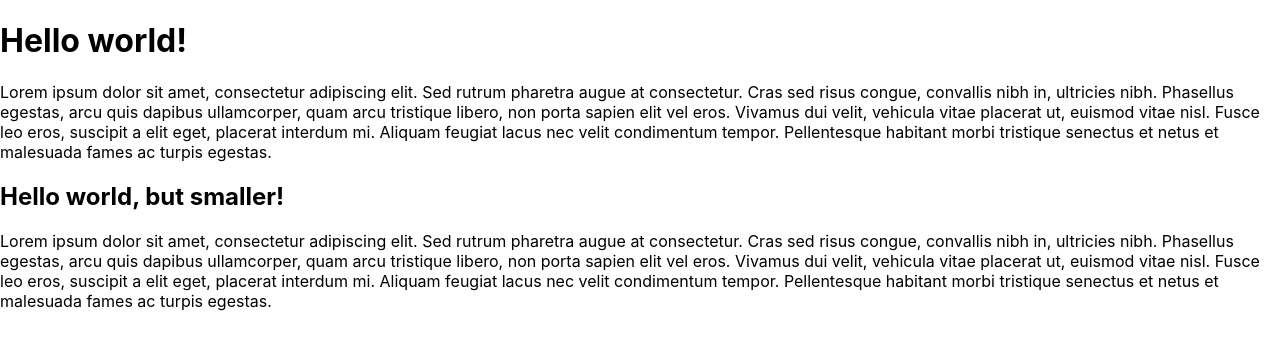
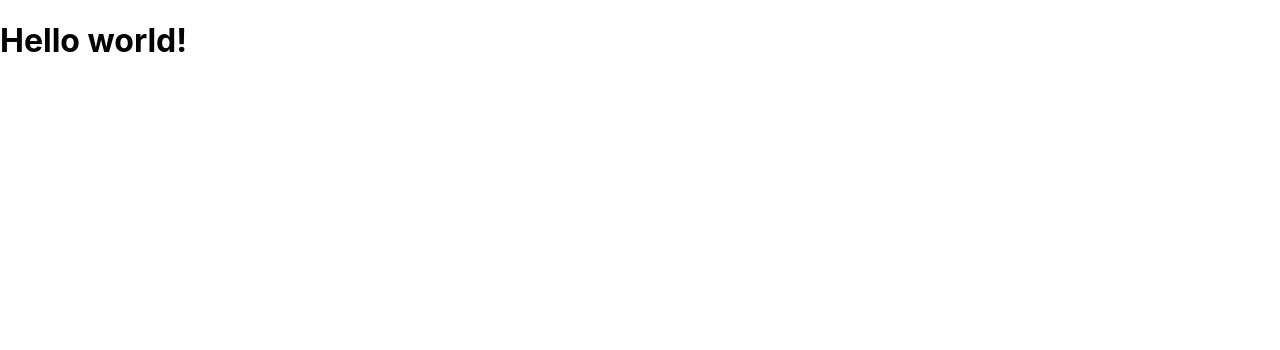
Before and after one commit to argasek/codebrainers-2020-02, a React (Create React App) app: page / in a window 1280 px wide. Shown: the top 350 px of the page. Built offline with nearby package versions, Linux system fonts and the light colour scheme.

Commit message:
Add StudentList export

```diff
--- a/src/App.jsx
+++ b/src/App.jsx
@@ -1,13 +1,12 @@
 import React from 'react';
-import LoremIpsum from 'components/LoremIpsum';
+import StudentList from 'components/student-list/StudentList';
 
 function App() {
     return (
         <div>
             <h1>Hello world!</h1>
-            <LoremIpsum />
-            <h2>Hello world, but smaller!</h2>
-            <LoremIpsum />
+            <p><StudentList/></p>
+
         </div>
     );
 }
--- a/src/components/LoremIpsum.jsx
+++ /dev/null
@@ -1,9 +0,0 @@
-import React from 'react';
-
-function LoremIpsum() {
-    return (
-        <p>Lorem ipsum dolor sit amet, consectetur adipiscing elit. Sed rutrum pharetra augue at consectetur. Cras sed risus congue, convallis nibh in, ultricies nibh. Phasellus egestas, arcu quis dapibus ullamcorper, quam arcu tristique libero, non porta sapien elit vel eros. Vivamus dui velit, vehicula vitae placerat ut, euismod vitae nisl. Fusce leo eros, suscipit a elit eget, placerat interdum mi. Aliquam feugiat lacus nec velit condimentum tempor. Pellentesque habitant morbi tristique senectus et netus et malesuada fames ac turpis egestas.</p>
-    );
-}
-
-export default LoremIpsum;
--- a/src/components/student-list/StudentList.jsx
+++ b/src/components/student-list/StudentList.jsx
@@ -5,3 +5,5 @@ import codeBrainersStudents from '../../models/Students';
 const StudentList = () => {
     return null;
 };
+
+export default StudentList
```
